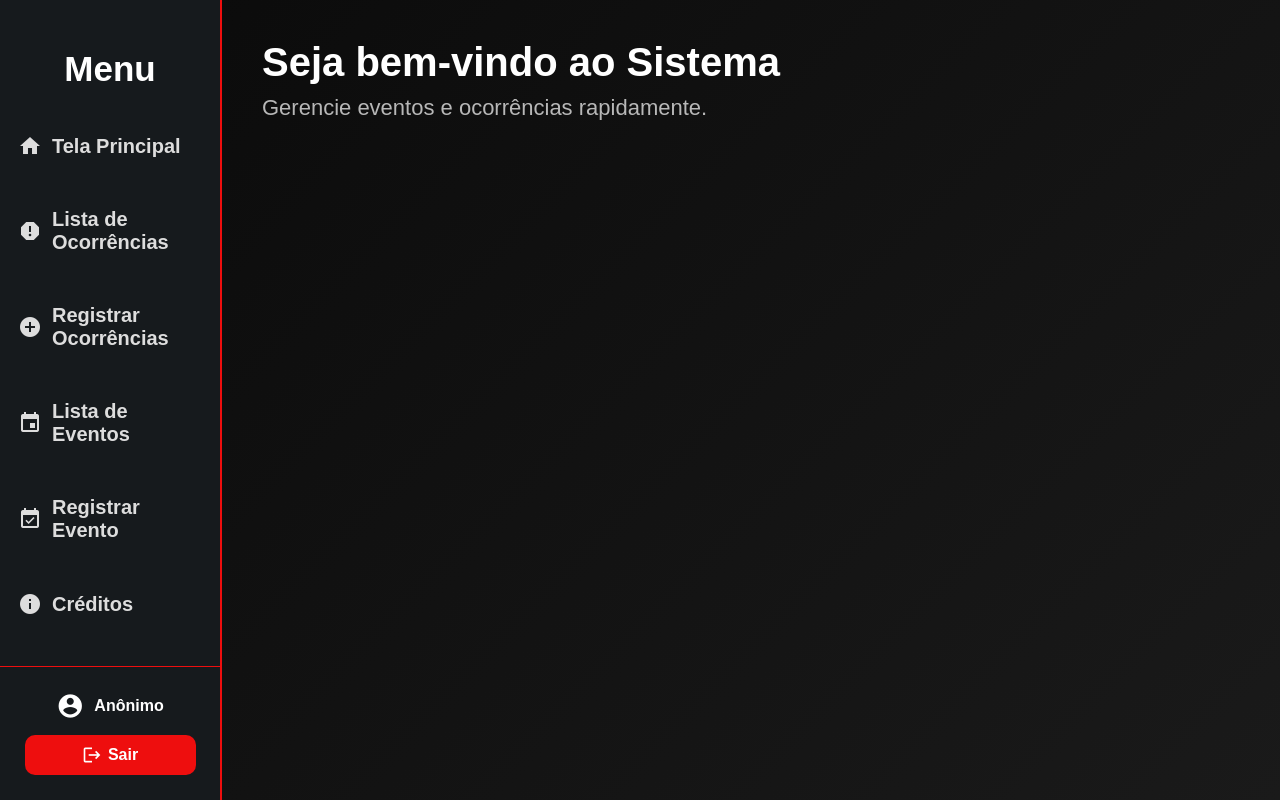
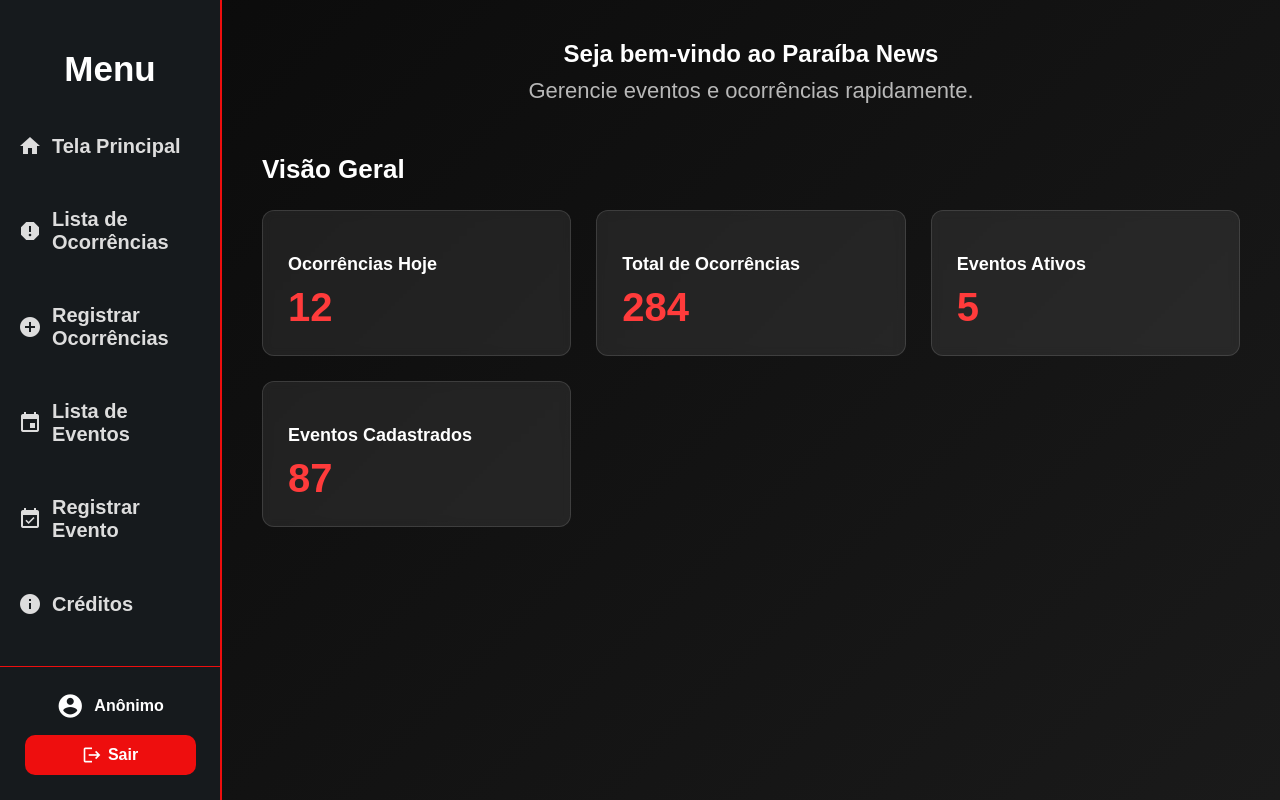
Before and after one commit to Emanuel-viktor/FPB-a3-2025-02, a plain HTML site: page Frontend/TelaPrincipal/telaprincipal.html in a window 1280 px wide. Drawn offline with Linux system fonts and the light colour scheme.

Commit message:
Atualizando tela principal

```diff
--- a/Frontend/TelaPrincipal/telaprincipal.html
+++ b/Frontend/TelaPrincipal/telaprincipal.html
@@ -102,11 +102,62 @@
             font-size: 40px;
             font-weight: bold;
             margin-bottom: 10px;
+            text-align: center;
+            font-size: 1.5em;
+            font-style: unset;
         }
+
 
         .welcome-sub {
             font-size: 22px;
             opacity: 0.7;
+            text-align: center;
+        }
+
+        /* ------------------------- */
+        /*       DASHBOARD NOVO      */
+        /* ------------------------- */
+
+        .dashboard-container {
+            margin-top: 50px;
+        }
+
+        .dashboard-title {
+            font-size: 26px;
+            margin-bottom: 25px;
+            font-weight: bold;
+        }
+
+        .cards-grid {
+            display: grid;
+            grid-template-columns: repeat(auto-fit, minmax(230px, 1fr));
+            gap: 25px;
+        }
+
+        .card {
+            background: rgba(255, 255, 255, 0.08);
+            border: 1px solid rgba(255, 255, 255, 0.12);
+            padding: 25px;
+            border-radius: 12px;
+            transition: 0.3s;
+            backdrop-filter: blur(5px);
+        }
+
+        .card:hover {
+            transform: translateY(-5px);
+            background: rgba(255, 255, 255, 0.15);
+        }
+
+        .card h3 {
+            font-size: 18px;
+            margin-bottom: 10px;
+        }
+
+        .card .number {
+            font-size: 40px;
+            font-weight: bold;
+            margin: 0;
+            color: #ff3b3b;
         }
     </style>
 </head>
@@ -114,7 +165,7 @@
 
 
     <div class="sidebar">
-        <h2>Menu</h2>
+        <h2 class="Menu">Menu</h2>
 
         <a href="principal.html"><span class="material-icons">home</span> Tela Principal</a>
         <a href="../Complaints/listComplaints.html"><span class="material-icons">report</span> Lista de Ocorrências</a>
@@ -137,16 +188,45 @@
     </div>
 
     <div class="content">
-        <div class="welcome-title">Seja bem-vindo ao Sistema</div>
+        <div class="welcome-title">Seja bem-vindo ao Paraíba News</div>
         <div class="welcome-sub">Gerencie eventos e ocorrências rapidamente.</div>
+
+        <!-- ----------------------------- -->
+        <!--      DASHBOARD IMPLEMENTADO   -->
+        <!-- ----------------------------- -->
+
+        <div class="dashboard-container">
+            <h2 class="dashboard-title">Visão Geral</h2>
+
+            <div class="cards-grid">
+                <div class="card">
+                    <h3>Ocorrências Hoje</h3>
+                    <p class="number">12</p>
+                </div>
+
+                <div class="card">
+                    <h3>Total de Ocorrências</h3>
+                    <p class="number">284</p>
+                </div>
+
+                <div class="card">
+                    <h3>Eventos Ativos</h3>
+                    <p class="number">5</p>
+                </div>
+
+                <div class="card">
+                    <h3>Eventos Cadastrados</h3>
+                    <p class="number">87</p>
+                </div>
+            </div>
+        </div>
+
     </div>
 
 
     <script>
-
         const username = localStorage.getItem("username");
         document.querySelector(".username").textContent = username ? username : "Anônimo";
-
 
         document.querySelector(".logout-btn").addEventListener("click", () => {
             localStorage.removeItem("username");
```
